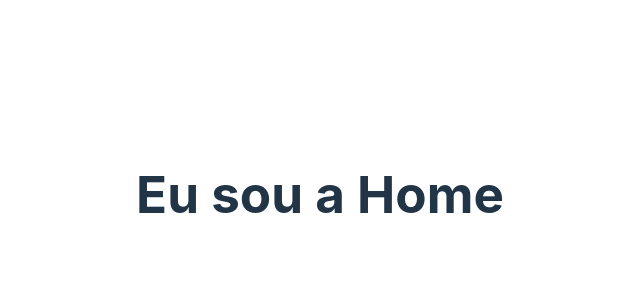
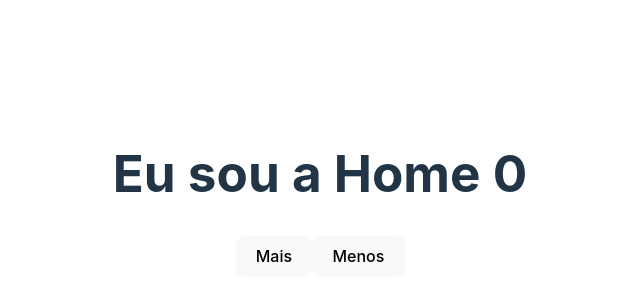
Before and after one commit to hideo651/lojakrist, a React (Vite) app: page / in a window 1280 px wide. Shown: the part 206-506 px from the top of the page, without its empty margins (320-960 px from the left). Built offline with nearby package versions, Linux system fonts and the light colour scheme.

Commit message:
feat: contexto criado

```diff
--- a/src/Pages/Home/HomePage.tsx
+++ b/src/Pages/Home/HomePage.tsx
@@ -1,7 +1,13 @@
+import { useUi } from "../../UiContext";
+
 const HomePage = () => {
+  const { contagem, setContagem } = useUi();
   return (
     <>
-      <h1>Eu sou a Home</h1>
+      <h1>Eu sou a Home {contagem}</h1>
+
+      <button onClick={() => setContagem(contagem + 1)}> Mais</button>
+      <button onClick={() => setContagem(contagem - 1)}>Menos</button>
     </>
   );
 };
--- /dev/null
+++ b/src/UiContext.tsx
@@ -0,0 +1,24 @@
+import React from "react";
+
+interface IUiContext {
+  contagem: number;
+  setContagem: React.Dispatch<React.SetStateAction<number>>;
+}
+
+const UiContext = React.createContext<IUiContext | null>(null);
+
+export const useUi = () => {
+  const context = React.useContext(UiContext);
+  if (!context) throw new Error("useContext deve estar dentro do Provider");
+  return context;
+};
+
+export const UiContextProvider = ({ children }: React.PropsWithChildren) => {
+  const [contagem, setContagem] = React.useState(0);
+
+  return (
+    <UiContext.Provider value={{ contagem, setContagem }}>
+      {children}
+    </UiContext.Provider>
+  );
+};
--- a/src/main.tsx
+++ b/src/main.tsx
@@ -3,11 +3,14 @@ import { createRoot } from "react-dom/client";
 import "./index.css";
 import App from "./App.tsx";
 import { BrowserRouter } from "react-router-dom";
+import { UiContextProvider } from "./UiContext.tsx";
 
 createRoot(document.getElementById("root")!).render(
   <StrictMode>
     <BrowserRouter>
-      <App />
+      <UiContextProvider>
+        <App />
+      </UiContextProvider>
     </BrowserRouter>
   </StrictMode>
 );
```
